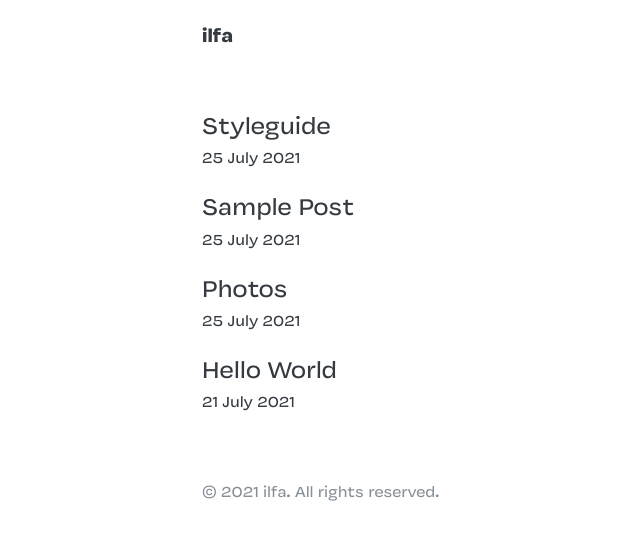
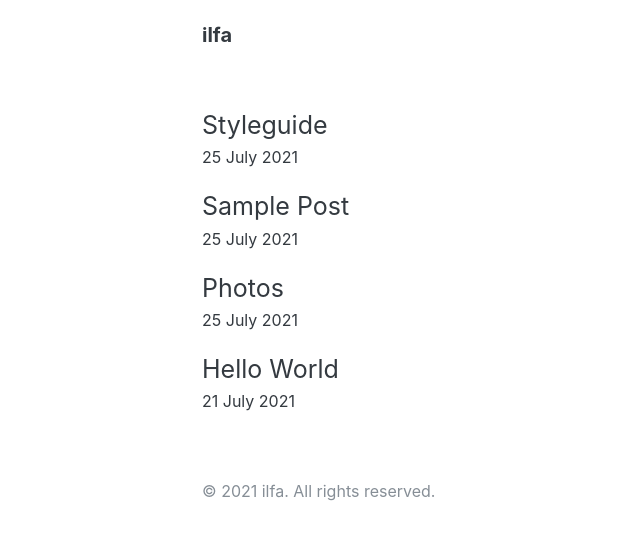
Before and after one commit to mhmdilfaj/www, a Jekyll site: the page built from index.html, in a window 1280 px wide. Shown: the top 540 px of the page, without its empty margins (162-802 px from the left). Built offline with Jekyll 4.4.1, drawn with Linux system fonts in a browser that asks for light colours; some web fonts are replaced.

Commit message:
Update stylesheet.css

```diff
--- a/assets/stylesheet.css
+++ b/assets/stylesheet.css
@@ -1,39 +1,6 @@
 /*
  * stylesheet.css v-1.0.0
  */
-
-/* load font */
-@font-face {
-  font-family: 'VulfSans';
-  font-display: auto;
-  font-style: normal;
-  font-weight: 400;
-  src:  url('/assets/VulfSans-Regular.woff2') format('woff2');
-}
-
-@font-face {
-  font-family: 'VulfSans';
-  font-display: auto;
-  font-style: italic;
-  font-weight: 400;
-  src:  url('/assets/VulfSans-Italic.woff2') format('woff2');
-}
-
-@font-face {
-  font-family: 'VulfSans';
-  font-display: auto;
-  font-style: normal;
-  font-weight: 700;
-  src:  url('/assets/VulfSans-Bold.woff2') format('woff2');
-}
-
-@font-face {
-  font-family: 'VulfSans';
-  font-display: auto;
-  font-style: italic;
-  font-weight: 700;
-  src:  url('/assets/VulfSans-BoldItalic.woff2') format('woff2');
-}
 
 /* variable */
 :root {
@@ -76,7 +43,7 @@
 
 html,
 body {
-  font-family: "VulfSans", var(--system-font);
+  font-family: "ibm-plex-sans", var(--system-font);
   font-size: 16px;
   line-height: 1.5;
   color: var(--fg-color);
```
